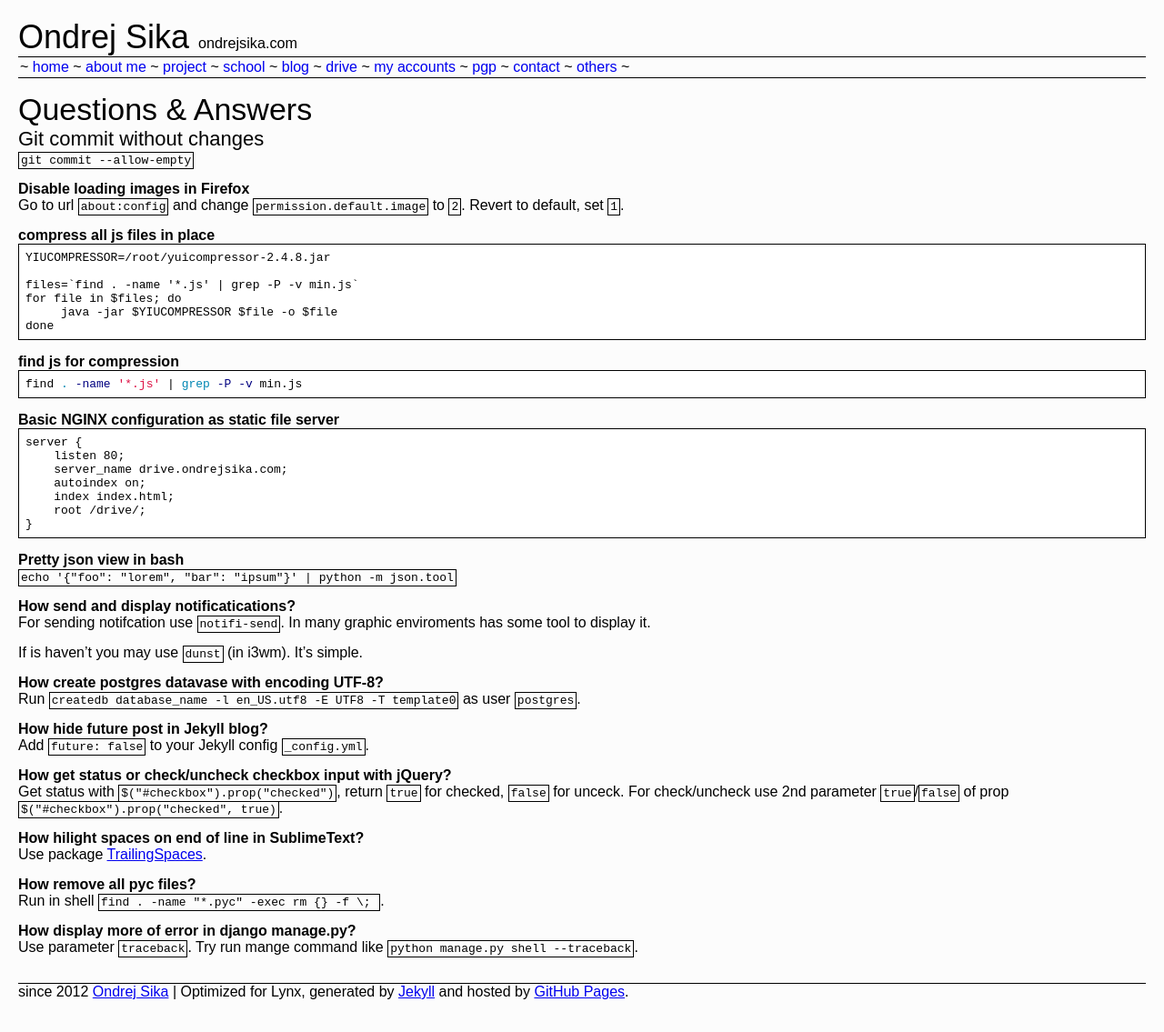
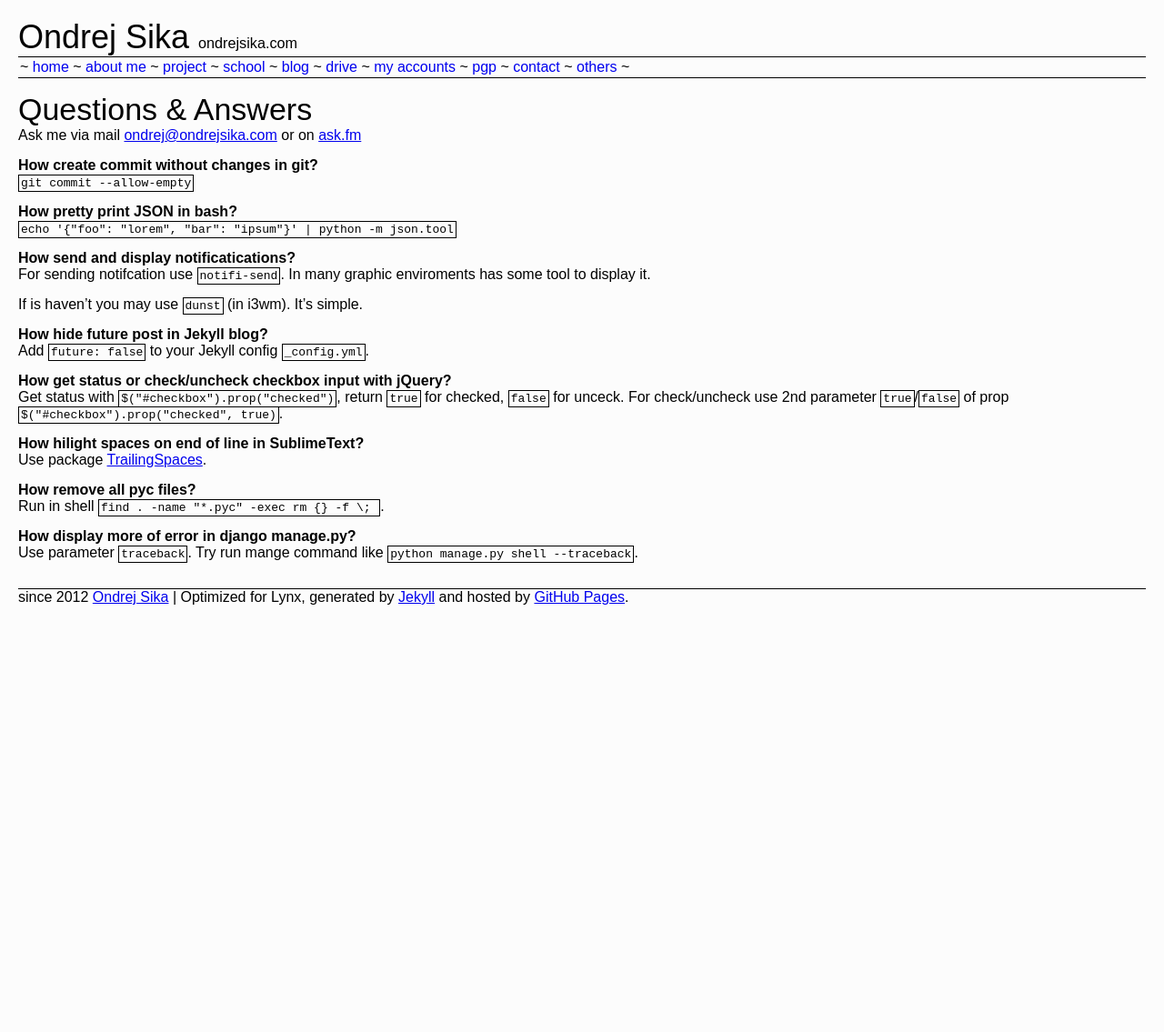
Before and after one commit to ondrejsika/ondrejsika.com, a Jekyll site: the page built from others/qa.md, in a window 1280 px wide. Shown: the whole page at 91% size. Built offline with Jekyll 4.4.1, drawn with Linux system fonts in a browser that asks for light colours; Markdown is read by kramdown in place of the engine named in the settings; comment, search, counter and statistics services are not loaded; after the commit the page ends 900 px from its top, so only the background shows below that.

Commit message:
update Q&A

````diff
--- a/others/qa.md
+++ b/others/qa.md
@@ -5,44 +5,13 @@
 
 ## Questions & Answers
 
-#### Git commit without changes
+Ask me via mail <ondrej@ondrejsika.com> or on [ask.fm](http://ask.fm/sikaondrej)
+
+##### How create commit without changes in git?
 
 `git commit --allow-empty`
 
-##### Disable loading images in Firefox
-
-Go to url `about:config` and change `permission.default.image` to `2`. Revert to default, set `1`.
-
-##### compress all js files in place
-
-```
-YIUCOMPRESSOR=/root/yuicompressor-2.4.8.jar
-
-files=`find . -name '*.js' | grep -P -v min.js`
-for file in $files; do
-     java -jar $YIUCOMPRESSOR $file -o $file
-done
-```
-
-##### find js for compression
-
-``` bash
-find . -name '*.js' | grep -P -v min.js
-```
-
-##### Basic NGINX configuration as static file server
-
-```
-server {
-    listen 80;
-    server_name drive.ondrejsika.com;
-    autoindex on;
-    index index.html;
-    root /drive/;
-}
-```
-
-##### Pretty json view in bash
+##### How pretty print JSON in bash?
 
 `echo '{"foo": "lorem", "bar": "ipsum"}' | python -m json.tool`
 
@@ -51,10 +20,6 @@
 For sending notifcation use `notifi-send`. In many graphic enviroments has some tool to display it.
 
 If is haven't you may use `dunst` (in i3wm). It's simple.
-
-##### How create postgres datavase with encoding UTF-8?
-
-Run `createdb database_name -l en_US.utf8 -E UTF8 -T template0` as user `postgres`.
 
 ##### How hide future post in Jekyll blog?
 
````
